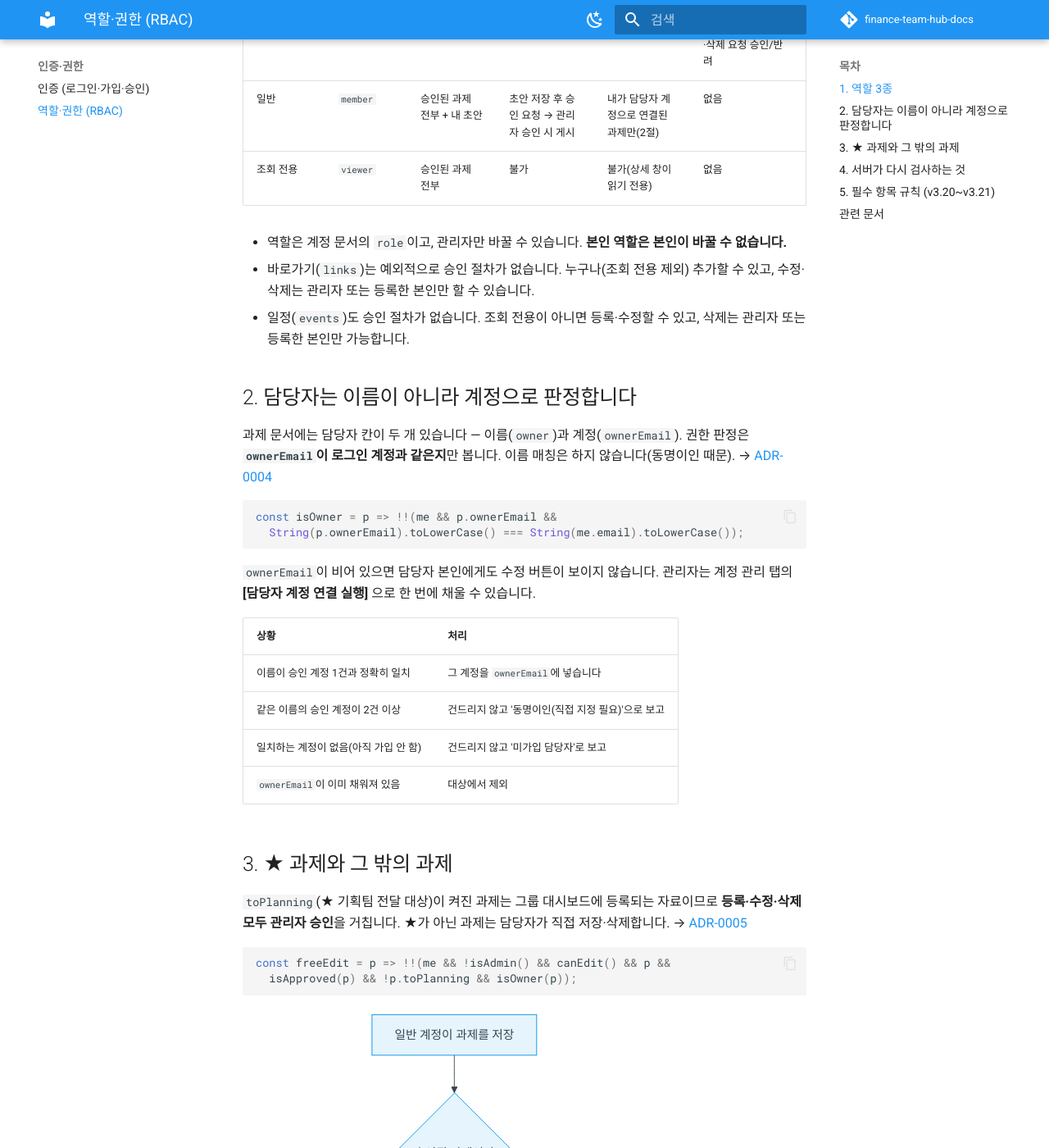
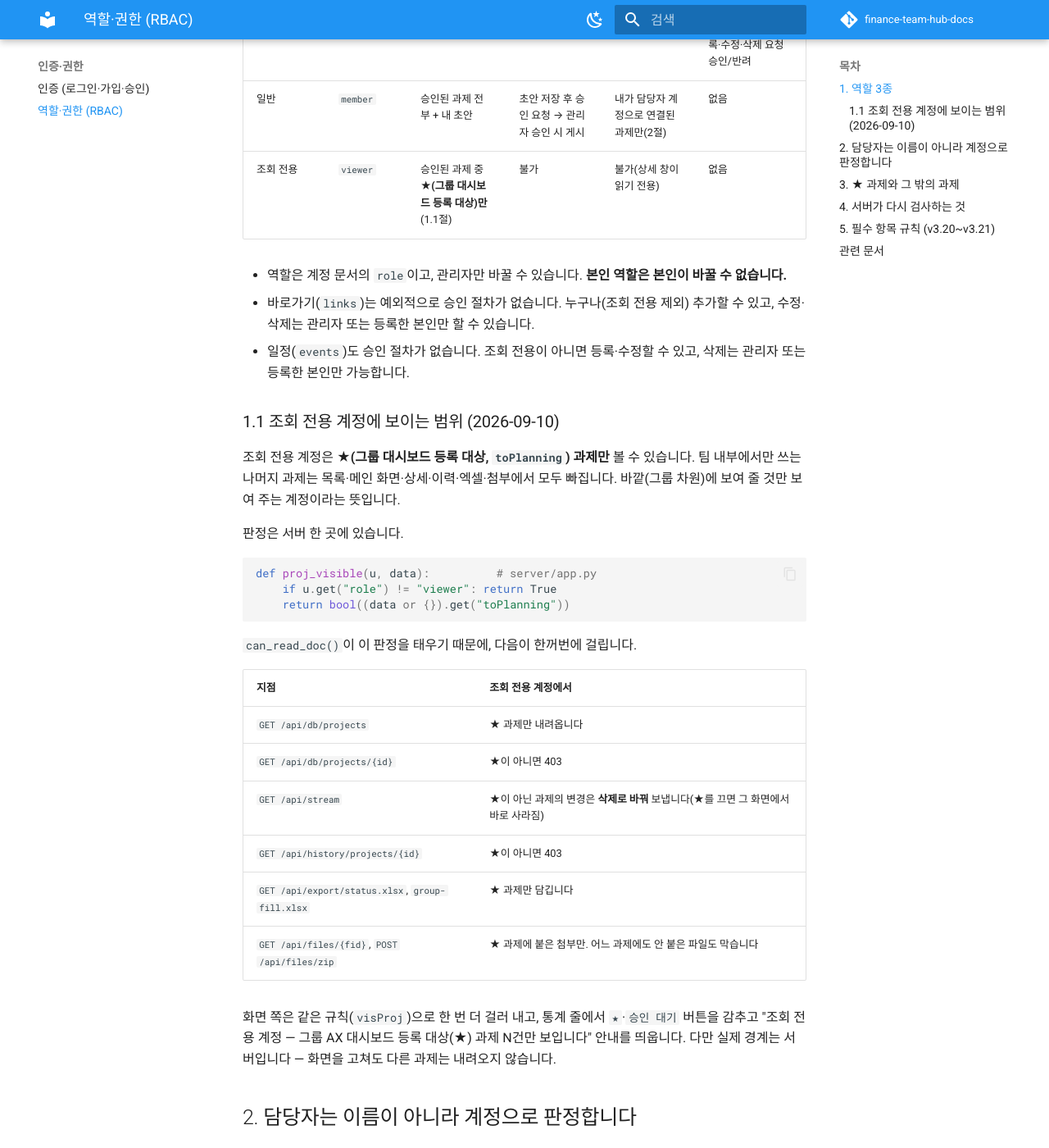
Before and after one commit to SinokorOfficial/finance-team-hub-docs, an MkDocs documentation site: the page built from docs/rbac.md, in a window 1280 px wide and 1400 px high, scrolled down 489 px. Shown: the whole window at 82% size. Built offline with MkDocs 1.6.1 and Material for MkDocs 9.7.7, drawn with Linux system fonts in a browser that asks for light colours; comment, search, counter and statistics services are not loaded.

Commit message:
조회 전용 계정 노출 범위(★ 과제만) 반영 — rbac 1.1절·api·changelog v3.26
Co-Authored-By: Claude Opus 5 (1M context) <noreply@anthropic.com>

````diff
--- a/docs/api.md
+++ b/docs/api.md
@@ -37,7 +37,7 @@
 
 | 메서드 · 경로 | 권한 | 하는 일 | 본문 / 응답 |
 |---|---|---|---|
-| `GET /api/db/{coll}` | 로그인 | 컬렉션 전체 읽기 | → `{docs:[{id, data, version, updatedAt}]}` |
+| `GET /api/db/{coll}` | 로그인 | 컬렉션 전체 읽기 | → `{docs:[{id, data, version, updatedAt}]}`. 조회 전용 계정에는 ★ 과제만 내려옵니다([RBAC 1.1절](rbac.md)) |
 | `GET /api/db/{coll}/{id}` | 로그인 | 문서 1건 읽기 | → `{exists:true, id, data, version, updatedAt}`. 없으면 `{exists:false, id}`(200), 볼 수 없는 문서면 403 |
 | `POST /api/db/{coll}` | 로그인 + 규칙 | 문서 생성(서버가 id 발급) | 본문 = 문서 전체 → `{id}` |
 | `PUT /api/db/{coll}/{id}` | 로그인 + 규칙 | 문서 통째로 교체 | 본문 = 문서 전체 → `{ok:true, version}` |
@@ -79,7 +79,7 @@
 
 | 메서드 · 경로 | 권한 | 하는 일 |
 |---|---|---|
-| `GET /api/stream` | 로그인 | 문서가 바뀌면 접속 중인 모든 화면에 알립니다(`text/event-stream`) |
+| `GET /api/stream` | 로그인 | 문서가 바뀌면 접속 중인 모든 화면에 알립니다(`text/event-stream`). 권한에 안 맞는 계정 문서는 가려서, 조회 전용 계정에 안 보이는 과제는 삭제로 바꿔 보냅니다 |
 
 - 접속하면 먼저 `retry: 3000` 과 `event: hello` 를 보냅니다. 끊기면 브라우저가 3초 뒤 스스로 다시 붙습니다.
 - 문서 1건이 바뀔 때 보내는 내용: `{coll, id, data, version, updatedAt}`. 삭제는 `data`가 `null`입니다.
@@ -92,8 +92,8 @@
 
 | 메서드 · 경로 | 권한 | 하는 일 |
 |---|---|---|
-| `GET /api/export/status.xlsx` | 로그인 | 팀 현황 엑셀(취합 양식 서식 그대로) |
-| `GET /api/export/group-fill.xlsx` | 로그인 | 그룹 대시보드 '등록된 과제 채우기' 양식 |
+| `GET /api/export/status.xlsx` | 로그인 | 팀 현황 엑셀(취합 양식 서식 그대로) — 조회 전용 계정은 ★ 과제만 |
+| `GET /api/export/group-fill.xlsx` | 로그인 | 그룹 대시보드 '등록된 과제 채우기' 양식 — 조회 전용 계정은 ★ 과제만 |
 
 - 둘 다 `Content-Disposition: attachment` + `Cache-Control: no-store`로 나갑니다. 파일 이름은 UTF-8로 인코딩합니다.
 - 그룹 양식은 변환 중 생긴 예외(선택지 불일치 등)를 응답 헤더 **`X-Export-Info`** 에 URL 인코딩한 JSON으로 함께 돌려줍니다. 화면이 이 값을 읽어 안내로 보여 줍니다.
@@ -103,7 +103,7 @@
 
 | 메서드 · 경로 | 권한 | 하는 일 |
 |---|---|---|
-| `GET /api/history/{coll}/{id}?limit=30` | 로그인 | 과제가 언제·누구에 의해·어떻게 바뀌었는지 |
+| `GET /api/history/{coll}/{id}?limit=30` | 로그인 | 과제가 언제·누구에 의해·어떻게 바뀌었는지 (조회 전용 계정은 ★ 과제만, 나머지는 403) |
 
 - **`projects`만** 기록합니다. 다른 컬렉션으로 물으면 빈 목록(`{items:[]}`)이 옵니다.
 - 응답: `{items:[{ts, who, action, changes:[{k, a, b}]}]}` — `k`는 필드 키, `a`는 이전 값, `b`는 새 값입니다. 항목 이름은 화면이 라벨로 바꿔 보여 줍니다.
@@ -114,7 +114,7 @@
 | 메서드 · 경로 | 권한 | 하는 일 |
 |---|---|---|
 | `POST /api/files?name=파일이름` | 조회 전용 제외 | 파일 올리기. **본문이 파일 자체**(폼 전송이 아닙니다), 이름은 쿼리로 전달 |
-| `GET /api/files/{fid}` | 로그인 | 내려받기 |
+| `GET /api/files/{fid}` | 로그인 | 내려받기 (조회 전용 계정은 ★ 과제에 붙은 첨부만) |
 | `POST /api/files/zip` | 로그인 | 고른 파일들을 압축파일 하나로 — 본문 `{ids:[…]}`, 폴더 이름(과제명)은 서버가 과제 문서에서 찾음, 같은 이름은 `(2)`·`(3)`, 300개·합계 200MB 상한 |
 | `DELETE /api/files/{fid}` | 올린 사람 · 관리자 | 파일 삭제 |
 
--- a/docs/changelog.md
+++ b/docs/changelog.md
@@ -8,6 +8,11 @@
     실제 등록된 과제 이름·내용과 담당자 이름은 이 문서에 넣지 않습니다. 기능과 구조만 적습니다.
 
 ## 2026-09-10
+
+### v3.26 — 조회 전용 계정은 그룹 대시보드 등록 대상만
+
+- **쓰는 사람**: 조회 전용 계정으로 들어오면 **★(그룹 대시보드 등록 대상) 과제만** 보입니다. 팀 내부에서만 쓰는 나머지 과제는 목록·메인 화면·상세·이력·엑셀·첨부에서 모두 빠지고, 화면 위에 "그룹 AX 대시보드 등록 대상(★) 과제 N건만 보입니다" 안내가 붙습니다. 관리자·일반 계정은 그대로입니다.
+- **기술**: 서버에 `proj_visible()`을 두고 `can_read_doc()`이 태우게 해서 목록·상세·실시간(SSE)·이력·현황 xlsx·그룹 채우기 양식·첨부 내려받기(단건·zip)가 한 규칙으로 걸립니다. ★가 꺼진 과제의 변경은 실시간에서 **삭제로 바꿔** 보내 열려 있는 화면에서 바로 내립니다. 화면 쪽은 `visProj`로 한 번 더 거르고 `★`·`승인 대기` 통계 버튼을 감춥니다 — 실제 경계는 서버입니다. → [RBAC 1.1절](rbac.md)
 
 ### v3.25 — 첨부파일 한 번에 내려받기
 
--- a/docs/rbac.md
+++ b/docs/rbac.md
@@ -9,11 +9,40 @@
 |---|---|---|---|---|---|
 | 관리자 | `admin` | 전부(초안 포함) | 즉시 등록 | 모든 과제를 즉시 수정·삭제 | 가입 승인·거절·비활성, 권한 변경, 비밀번호 초기화, 등록·수정·삭제 요청 승인/반려 |
 | 일반 | `member` | 승인된 과제 전부 + 내 초안 | 초안 저장 후 승인 요청 → 관리자 승인 시 게시 | 내가 담당자 계정으로 연결된 과제만(2절) | 없음 |
-| 조회 전용 | `viewer` | 승인된 과제 전부 | 불가 | 불가(상세 창이 읽기 전용) | 없음 |
+| 조회 전용 | `viewer` | 승인된 과제 중 **★(그룹 대시보드 등록 대상)만**(1.1절) | 불가 | 불가(상세 창이 읽기 전용) | 없음 |
 
 - 역할은 계정 문서의 `role`이고, 관리자만 바꿀 수 있습니다. **본인 역할은 본인이 바꿀 수 없습니다.**
 - 바로가기(`links`)는 예외적으로 승인 절차가 없습니다. 누구나(조회 전용 제외) 추가할 수 있고, 수정·삭제는 관리자 또는 등록한 본인만 할 수 있습니다.
 - 일정(`events`)도 승인 절차가 없습니다. 조회 전용이 아니면 등록·수정할 수 있고, 삭제는 관리자 또는 등록한 본인만 가능합니다.
+
+### 1.1 조회 전용 계정에 보이는 범위 (2026-09-10)
+
+조회 전용 계정은 **★(그룹 대시보드 등록 대상, `toPlanning`) 과제만** 볼 수 있습니다.
+팀 내부에서만 쓰는 나머지 과제는 목록·메인 화면·상세·이력·엑셀·첨부에서 모두 빠집니다.
+바깥(그룹 차원)에 보여 줄 것만 보여 주는 계정이라는 뜻입니다.
+
+판정은 서버 한 곳에 있습니다.
+
+```python
+def proj_visible(u, data):          # server/app.py
+    if u.get("role") != "viewer": return True
+    return bool((data or {}).get("toPlanning"))
+```
+
+`can_read_doc()`이 이 판정을 태우기 때문에, 다음이 한꺼번에 걸립니다.
+
+| 지점 | 조회 전용 계정에서 |
+|---|---|
+| `GET /api/db/projects` | ★ 과제만 내려옵니다 |
+| `GET /api/db/projects/{id}` | ★이 아니면 403 |
+| `GET /api/stream` | ★이 아닌 과제의 변경은 **삭제로 바꿔** 보냅니다(★를 끄면 그 화면에서 바로 사라짐) |
+| `GET /api/history/projects/{id}` | ★이 아니면 403 |
+| `GET /api/export/status.xlsx`, `group-fill.xlsx` | ★ 과제만 담깁니다 |
+| `GET /api/files/{fid}`, `POST /api/files/zip` | ★ 과제에 붙은 첨부만. 어느 과제에도 안 붙은 파일도 막습니다 |
+
+화면 쪽은 같은 규칙(`visProj`)으로 한 번 더 걸러 내고, 통계 줄에서 `★`·`승인 대기` 버튼을 감추고
+"조회 전용 계정 — 그룹 AX 대시보드 등록 대상(★) 과제 N건만 보입니다" 안내를 띄웁니다.
+다만 실제 경계는 서버입니다 — 화면을 고쳐도 다른 과제는 내려오지 않습니다.
 
 ## 2. 담당자는 이름이 아니라 계정으로 판정합니다
 
````
Also changed, not shown: docs/features.md (+1 -1 lines), docs/index.md (+1 -1 lines).
